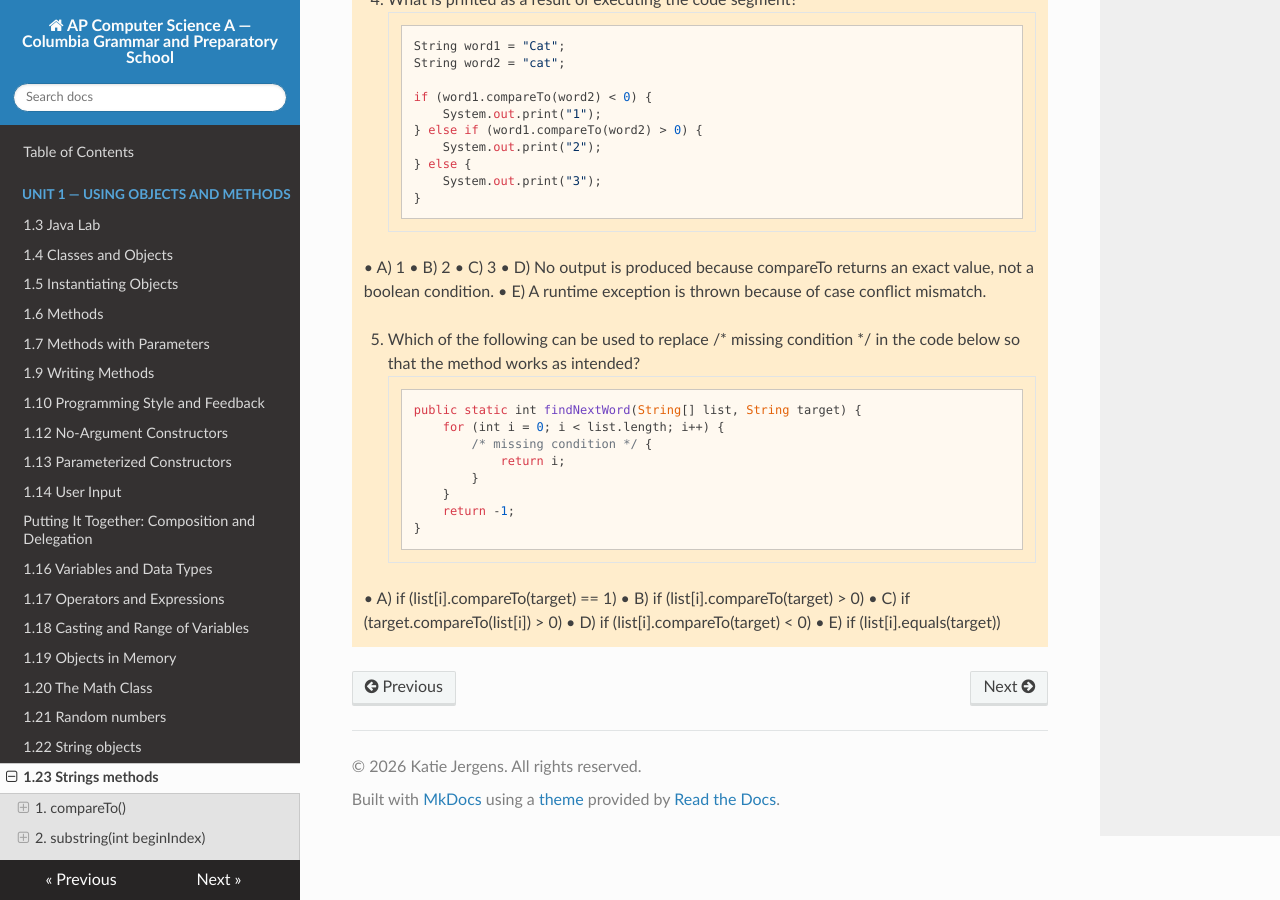
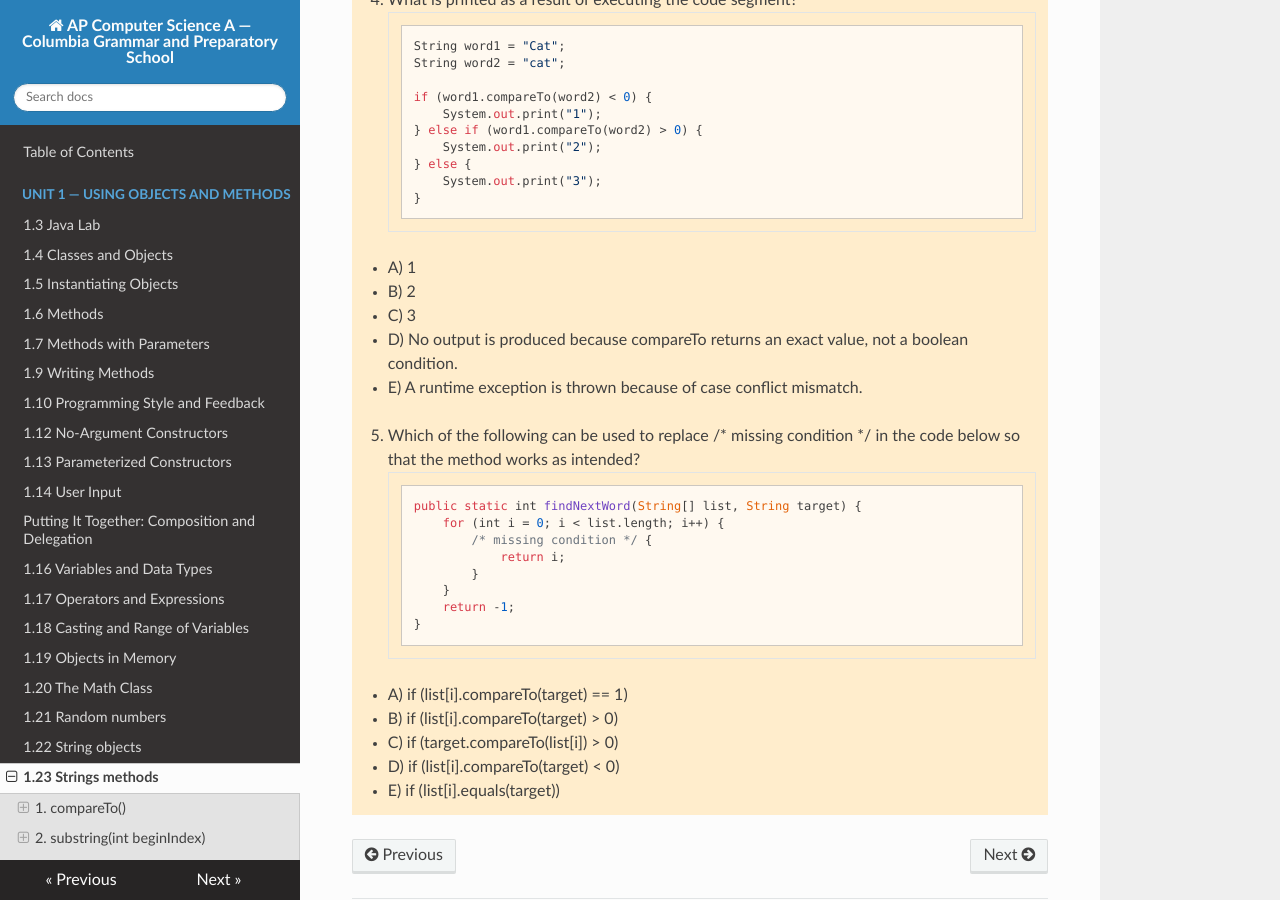
Before and after one commit to kjergens/apcsa-site, an MkDocs documentation site: the page built from docs/unit1/notes_23_string_methods.md, in a window 1280 px wide and 900 px high, scrolled down 4646 px. Built offline with MkDocs 1.6.1, drawn with Linux system fonts in a browser that asks for light colours; nearby versions of some CDN libraries.

````diff
--- a/docs/unit1/notes_23_string_methods.md
+++ b/docs/unit1/notes_23_string_methods.md
@@ -197,11 +197,11 @@ String greeting = message.substring(0, 5);   // now greeting holds "Hello"
     }
     ```
 
-    • A) 1
-    • B) 2
-    • C) 3
-    • D) No output is produced because compareTo returns an exact value, not a boolean condition.
-    • E) A runtime exception is thrown because of case conflict mismatch.
+    - A) 1
+    - B) 2
+    - C) 3
+    - D) No output is produced because compareTo returns an exact value, not a boolean condition.
+    - E) A runtime exception is thrown because of case conflict mismatch.
 
     5. Which of the following can be used to replace /* missing condition */ in the code below so that the method works as intended?
     ```java
@@ -215,8 +215,8 @@ String greeting = message.substring(0, 5);   // now greeting holds "Hello"
     }
     ```
 
-    • A) if (list[i].compareTo(target) == 1)
-    • B) if (list[i].compareTo(target) > 0)
-    • C) if (target.compareTo(list[i]) > 0)
-    • D) if (list[i].compareTo(target) < 0)
-    • E) if (list[i].equals(target))
+    - A) if (list[i].compareTo(target) == 1)
+    - B) if (list[i].compareTo(target) > 0)
+    - C) if (target.compareTo(list[i]) > 0)
+    - D) if (list[i].compareTo(target) < 0)
+    - E) if (list[i].equals(target))
````
